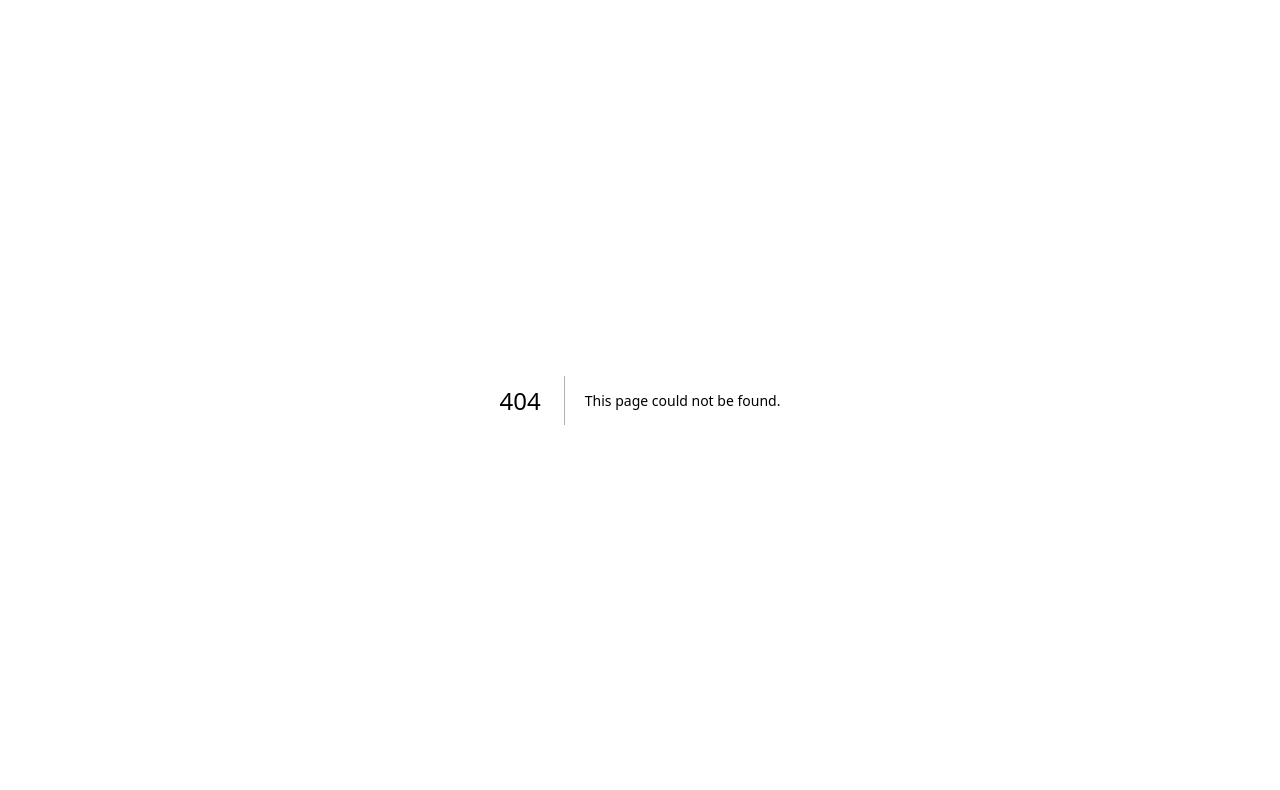
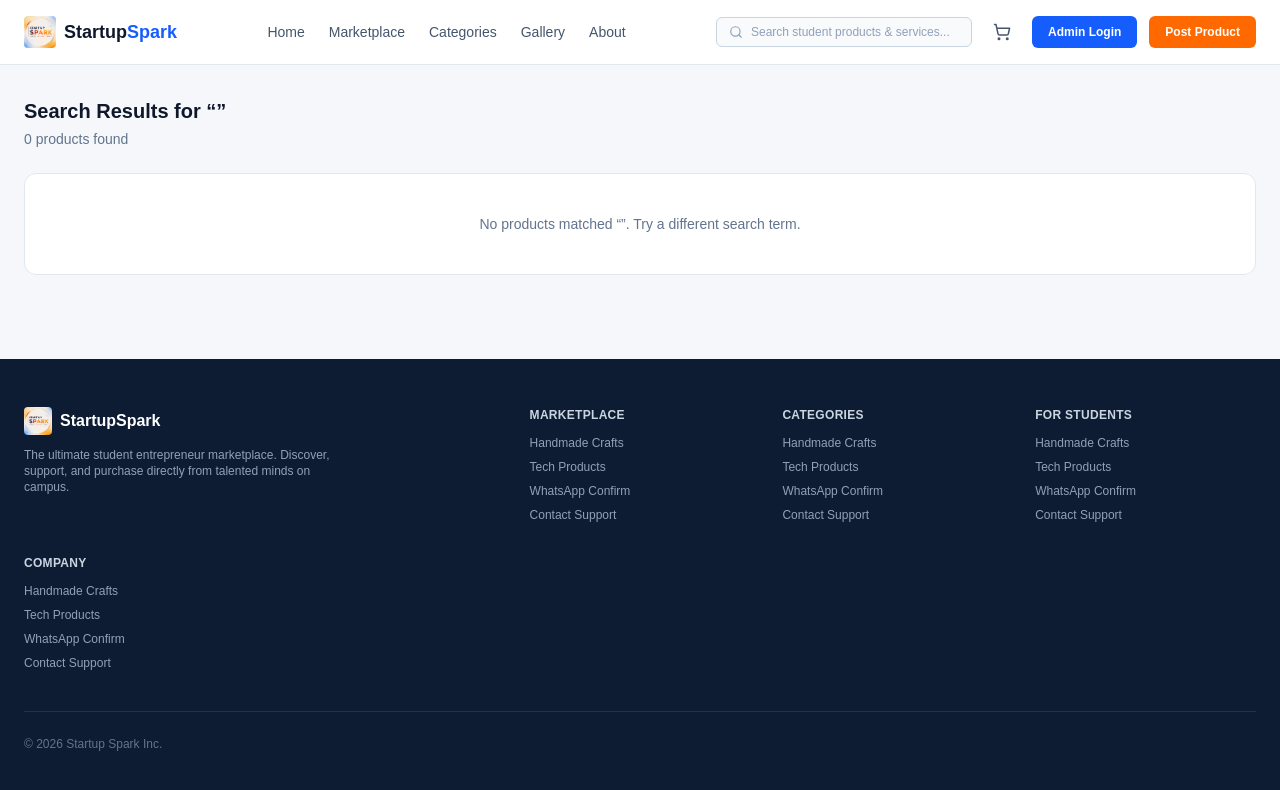
Before and after one commit to dewvithanage/Nexus-Dev-Solutions-, a Next.js app: page /marketplace/search in a window 1280 px wide. Before the commit this address had no page. Shown: the top 790 px of the page. Built offline with nearby package versions, Linux system fonts and the light colour scheme.

Commit message:
feat:Add Search Results page
Lets customers search products by keyword from the navbar search box. Reuses the same marketplace product API with a search query.

```diff
--- /dev/null
+++ b/app/marketplace/search/page.tsx
@@ -0,0 +1,79 @@
+"use client";
+
+import { Suspense, useEffect, useState } from "react";
+import { useSearchParams } from "next/navigation";
+
+import Navbar from "@/components/public/Navbar";
+import Footer from "@/components/public/Footer";
+import ProductCard, { type ProductCardData } from "@/components/public/ProductCard";
+
+// Wrapped in Suspense because useSearchParams() requires it in the App
+// Router — same reason the Reset Password page needed this.
+export default function SearchResultsPage() {
+  return (
+    <Suspense fallback={null}>
+      <SearchResultsContent />
+    </Suspense>
+  );
+}
+
+function SearchResultsContent() {
+  const searchParams = useSearchParams();
+  const query = searchParams.get("q") || "";
+
+  const [products, setProducts] = useState<ProductCardData[]>([]);
+  const [loading, setLoading] = useState(true);
+
+  useEffect(() => {
+    async function loadResults() {
+      setLoading(true);
+      try {
+        const response = await fetch(`/api/marketplace/products?q=${encodeURIComponent(query)}`);
+        const data = await response.json();
+        if (response.ok) setProducts(data.products);
+      } catch (error) {
+        console.error("Search error:", error);
+      } finally {
+        setLoading(false);
+      }
+    }
+
+    if (query) {
+      loadResults();
+    } else {
+      setLoading(false);
+      setProducts([]);
+    }
+  }, [query]);
+
+  return (
+    <div className="flex min-h-screen flex-col bg-[#F5F7FA]">
+      <Navbar />
+
+      <main className="mx-auto w-full max-w-7xl flex-1 px-6 py-8">
+        <h1 className="text-xl font-bold text-slate-900">
+          Search Results for &ldquo;{query}&rdquo;
+        </h1>
+        <p className="mt-1 text-sm text-slate-500">{products.length} products found</p>
+
+        <div className="mt-6">
+          {loading ? (
+            <p className="text-sm text-slate-500">Searching...</p>
+          ) : products.length === 0 ? (
+            <div className="rounded-xl border border-slate-200 bg-white p-10 text-center text-sm text-slate-500">
+              No products matched &ldquo;{query}&rdquo;. Try a different search term.
+            </div>
+          ) : (
+            <div className="grid grid-cols-2 gap-5 md:grid-cols-3 xl:grid-cols-4">
+              {products.map((product) => (
+                <ProductCard key={product.id} product={product} />
+              ))}
+            </div>
+          )}
+        </div>
+      </main>
+
+      <Footer />
+    </div>
+  );
+}
```
